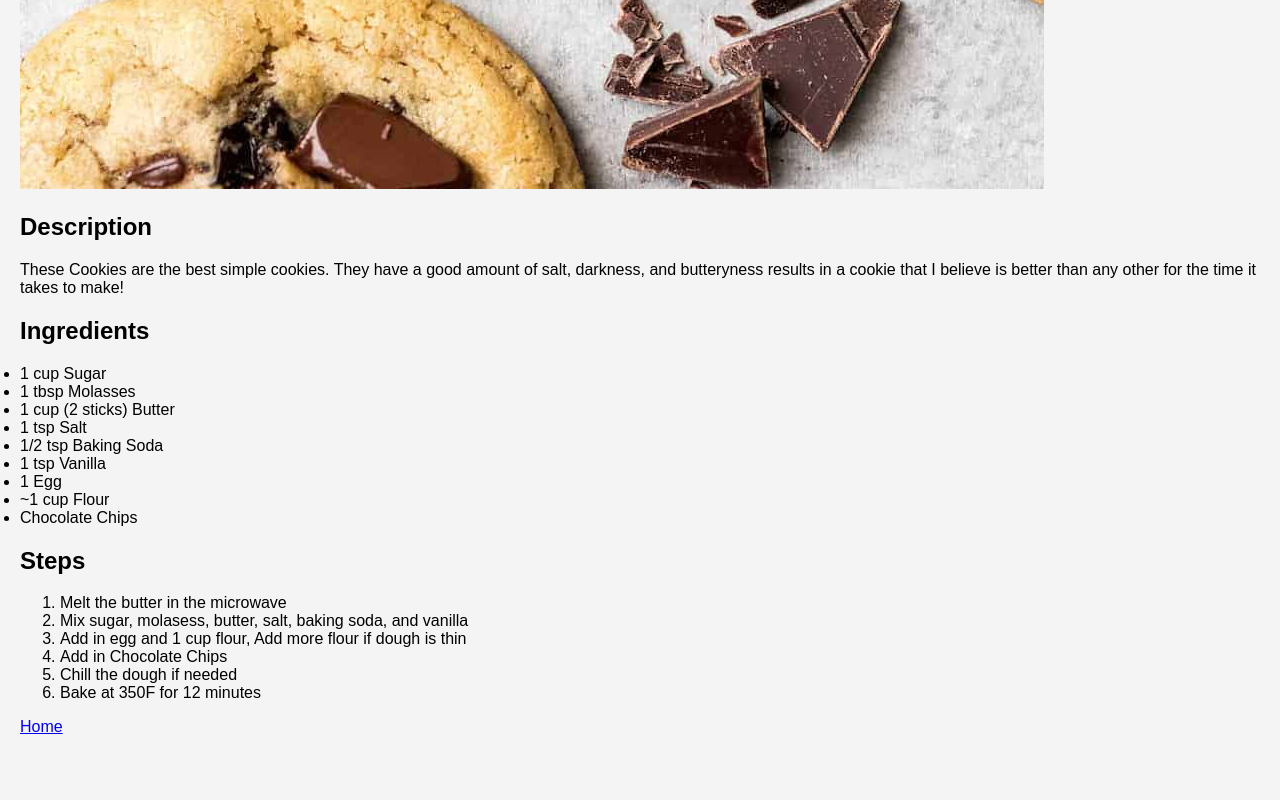
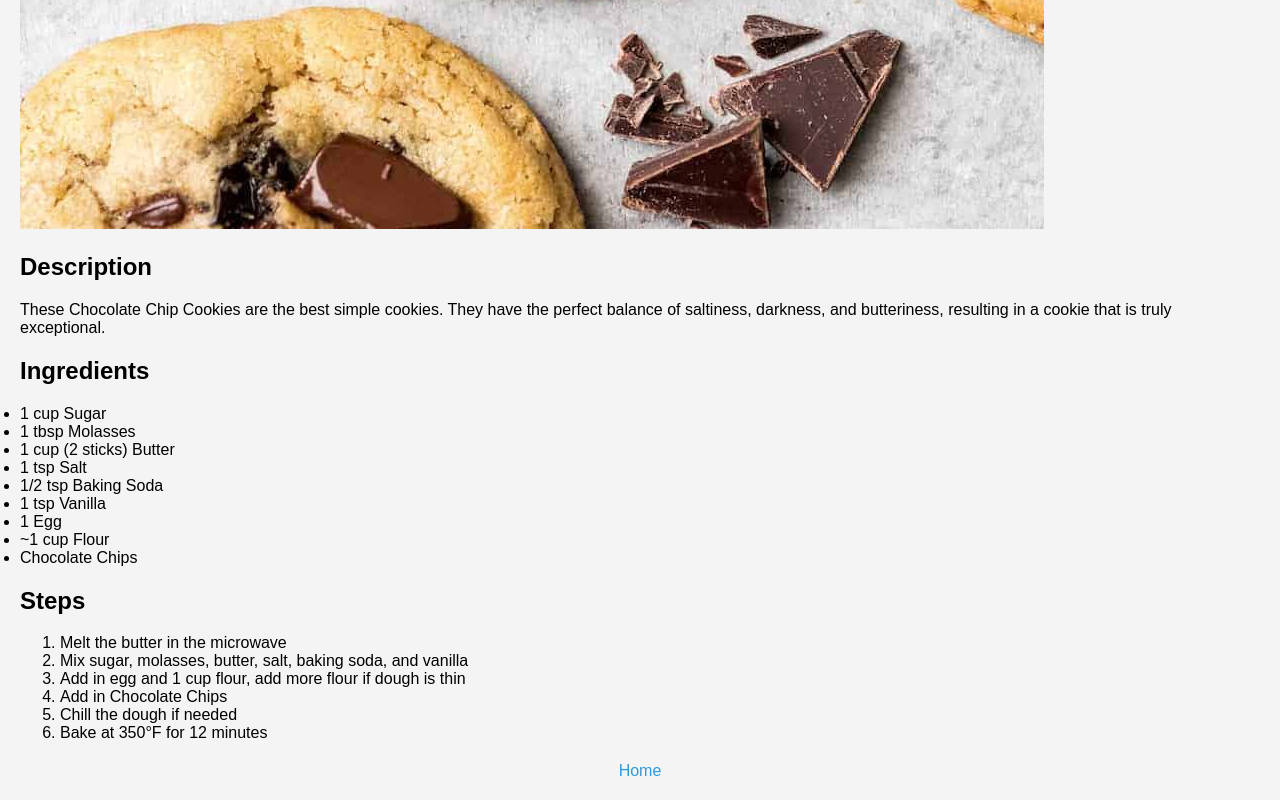
Before and after one commit to bradleeharr/odin-recipes, a plain HTML site: page pages/cookies.html in a window 1280 px wide. Shown: the part 892-1692 px from the top of the page. Before the commit the page ends 1648 px from the top, so only its background shows below. Drawn offline with Linux system fonts and the light colour scheme.

Commit message:
Update cookies.html

```diff
--- a/pages/cookies.html
+++ b/pages/cookies.html
@@ -1,42 +1,44 @@
 <!DOCTYPE html>
 <html lang="en">
 <head>
-        <link rel="stylesheet" href=../styles.css>
+    <link rel="stylesheet" href="../styles.css">
     <meta charset="utf-8">
-        <title>Cookies Recipe</title>
+    <title>Chocolate Chip Cookies Recipe</title>
 </head>
 <body>
+    <header>
         <h1>Chocolate Chip Cookies</h1>
-        <img src=../images/Cookies.jpg alt="Baked Cookies">
+    </header>
+    <main>
+        <img src="../images/Cookies.jpg" alt="Baked Cookies" class="recipe-image">
+        <section class="recipe-details">
             <h2>Description</h2>
-            <p>These Cookies are the best simple cookies. They have a good amount of salt, darkness, and butteryness results in a cookie that I believe is better than any other for the time it takes to make!</p>
+            <p>These Chocolate Chip Cookies are the best simple cookies. They have the perfect balance of saltiness, darkness, and butteriness, resulting in a cookie that is truly exceptional.</p>
             <h2>Ingredients</h2>
-        <ul>
-            <li> 1 cup Sugar </li>
-            <li> 1 tbsp Molasses </li>
-            <li> 1 cup (2 sticks) Butter </li>
-            <li> 1 tsp Salt </li>
-            <li> 1/2 tsp Baking Soda </li>
-            <li> 1 tsp Vanilla </li>
-            <li> 1 Egg </li>
-            <li> ~1 cup Flour </li>
-            <li> Chocolate Chips </li>
+            <ul class="ingredients-list">
+                <li>1 cup Sugar</li>
+                <li>1 tbsp Molasses</li>
+                <li>1 cup (2 sticks) Butter</li>
+                <li>1 tsp Salt</li>
+                <li>1/2 tsp Baking Soda</li>
+                <li>1 tsp Vanilla</li>
+                <li>1 Egg</li>
+                <li>~1 cup Flour</li>
+                <li>Chocolate Chips</li>
             </ul>
             <h2>Steps</h2>
-        <ol>
-            <li> Melt the butter in the microwave </li>
-            <li> Mix sugar, molasess, butter, salt, baking soda, and vanilla</li>
-            <li> Add in egg and 1 cup flour, Add more flour if dough is thin </li>
-            <li> Add in Chocolate Chips </li>
-            <li> Chill the dough if needed </li>
-            <li> Bake at 350F for 12 minutes</li>
+            <ol class="steps-list">
+                <li>Melt the butter in the microwave</li>
+                <li>Mix sugar, molasses, butter, salt, baking soda, and vanilla</li>
+                <li>Add in egg and 1 cup flour, add more flour if dough is thin</li>
+                <li>Add in Chocolate Chips</li>
+                <li>Chill the dough if needed</li>
+                <li>Bake at 350°F for 12 minutes</li>
             </ol>
-
-        <a href=../index.html>Home</a>
+        </section>
+    </main>
+    <footer>
+        <a href="../index.html">Home</a>
+    </footer>
 </body>
-
-
-
-
-
 </html>
```
Lines whose indentation alone changed are shown as unchanged.
